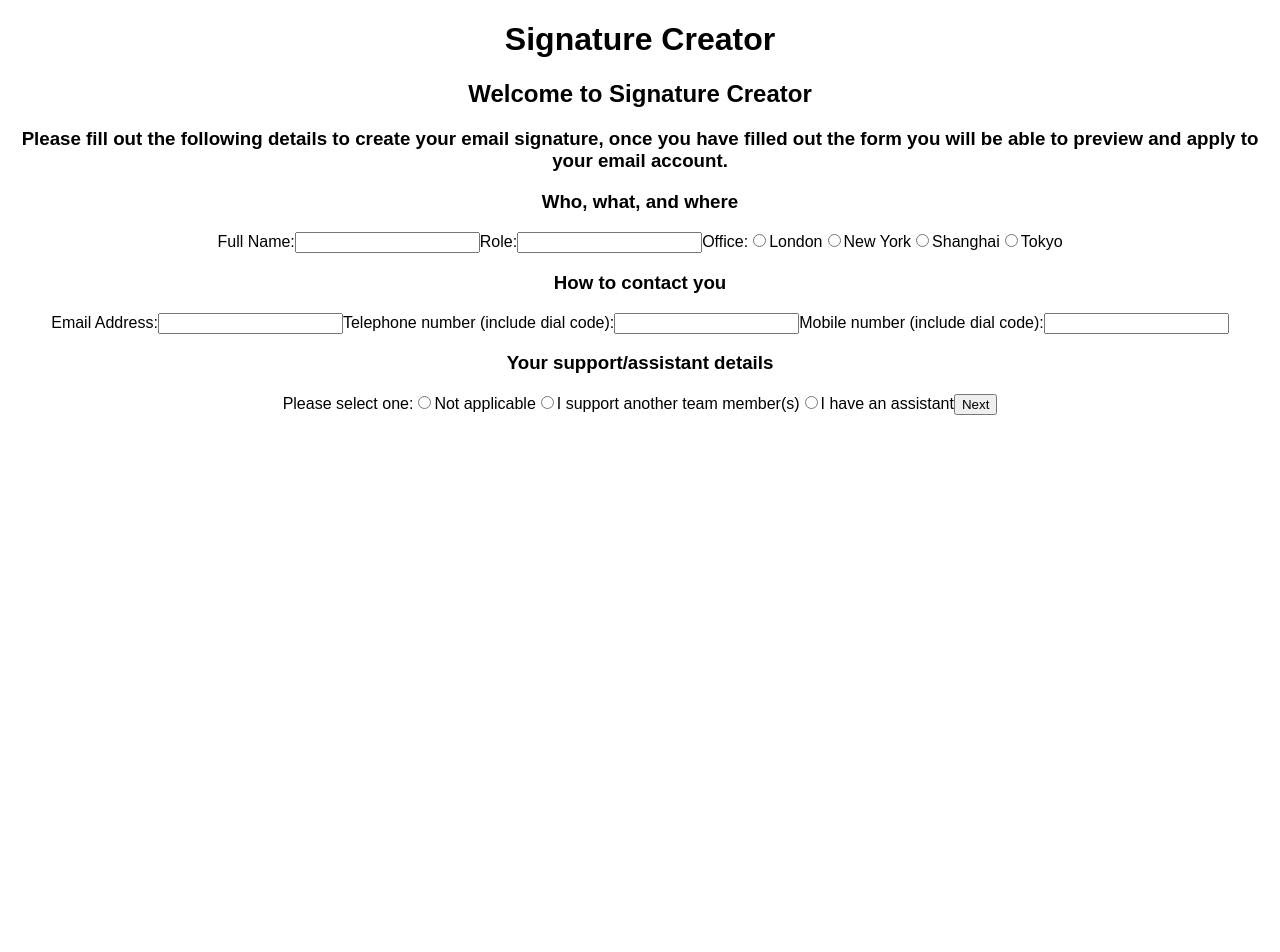
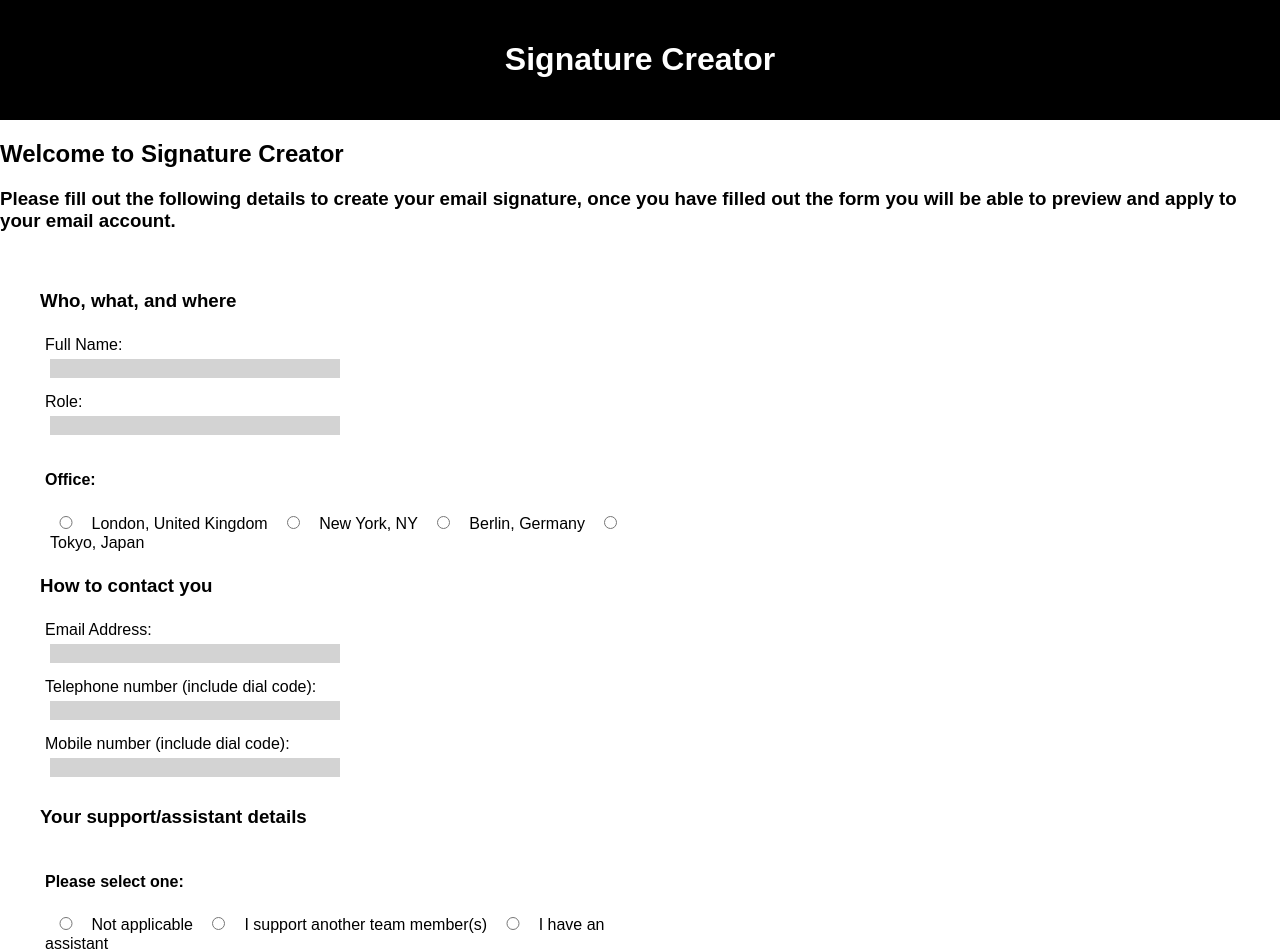
Before and after one commit to CharlotteMD/emails, a React (Create React App) app in the folder emails/: page / in a window 1280 px wide. Shown: the top 952 px of the page. Before the commit the page ends 800 px from the top, so only its background shows below. Built offline with nearby package versions, Linux system fonts and the light colour scheme.

Commit message:
preview skeleton set up

```diff
--- a/emails/src/App.css
+++ b/emails/src/App.css
@@ -1,28 +1,40 @@
-.App {
+header {
+  background-color: black;
+  color: white;
   text-align: center;
+  padding: 20px;
 }
 
-.App-logo {
-  animation: App-logo-spin infinite 20s linear;
-  height: 80px;
+.mainform {
+  width: 50%;
+  padding: 20px;
+  margin: 20px;
 }
 
-.App-header {
-  background-color: #222;
-  height: 150px;
-  padding: 20px;
-  color: white;
+label {
+  padding: 5px;
 }
 
-.App-title {
-  font-size: 1.5em;
+.mainlabel {
+  display: block;
 }
 
-.App-intro {
-  font-size: large;
+input {
+  margin: 5px;
+  border: lightgrey 1px solid;
+  background-color: lightgrey;
+  display: block;
+  width: 45%;
 }
 
-@keyframes App-logo-spin {
-  from { transform: rotate(0deg); }
-  to { transform: rotate(360deg); }
+.radio input {
+  display: inline;
+  width: 5%;
 }
+
+button {
+  border-radius: 35%;
+  border: 3px black solid;
+  padding: 5px;
+  margin: 5px;
+}
--- a/emails/src/App.js
+++ b/emails/src/App.js
@@ -2,6 +2,7 @@ import React, { Component } from 'react';
 import './App.css';
 
 import MainForm from './components/MainForm';
+import Preview from './components/Preview';
 
 class App extends Component {
   render() {
@@ -17,6 +18,7 @@ class App extends Component {
         </section>
 
         <MainForm/>
+        <Preview/>
 
       </div>
     );
--- a/emails/src/components/MainForm.js
+++ b/emails/src/components/MainForm.js
@@ -4,7 +4,7 @@ class MainForm extends Component {
   render() {
     return (
       <div>
-        <form>
+        <form className="mainform">
           <h3>Who, what, and where</h3>
 
           <label className="mainlabel">
@@ -17,20 +17,23 @@ class MainForm extends Component {
             <input type="text"></input>
           </label>
 
+          <div className="radio">
             <label className="mainlabel">
-            Office:
+              <h4>Office:</h4>
               <input type="radio" value="lon"/>
-            <label>London</label>
+              <label>London, United Kingdom</label>
 
               <input type="radio" value="ny"/>
-            <label>New York</label>
+              <label>New York, NY</label>
 
-            <input type="radio" value="sh"/>
-            <label>Shanghai</label>
+              <input type="radio" value="ber"/>
+              <label>Berlin, Germany</label>
 
               <input type="radio" value="tok"/>
-            <label>Tokyo</label>
+              <label>Tokyo, Japan</label>
             </label>
+          </div>
+
 
           <h3>How to contact you</h3>
 
@@ -51,8 +54,9 @@ class MainForm extends Component {
 
           <h3>Your support/assistant details</h3>
 
+          <div className="radio">
             <label className="mainlabel">
-            Please select one:
+              <h4>Please select one:</h4>
               <input type="radio" value="na"/>
               <label>Not applicable</label>
 
@@ -62,6 +66,7 @@ class MainForm extends Component {
               <input type="radio" value="snr"/>
               <label>I have an assistant</label>
             </label>
+          </div>
 
           <button>Next</button>
 
--- /dev/null
+++ b/emails/src/components/Preview.js
@@ -0,0 +1,20 @@
+import React, { Component } from 'react';
+
+class Preview extends Component {
+  render() {
+    return (
+      <div>
+        <p className="name">Name</p>
+        <p className="role">Job Title</p>
+        <p className="office" id="location">Office</p>
+        <p className="office" id="email">Email</p>
+        <p className="office" id="phone">Phone</p>
+
+        <a src="https://www.abc.com/"><img src="./../../public/logo.png" alt="logo"/></a>
+
+      </div>
+    );
+  }
+}
+
+export default Preview;
```
Lines whose indentation alone changed are shown as unchanged.
